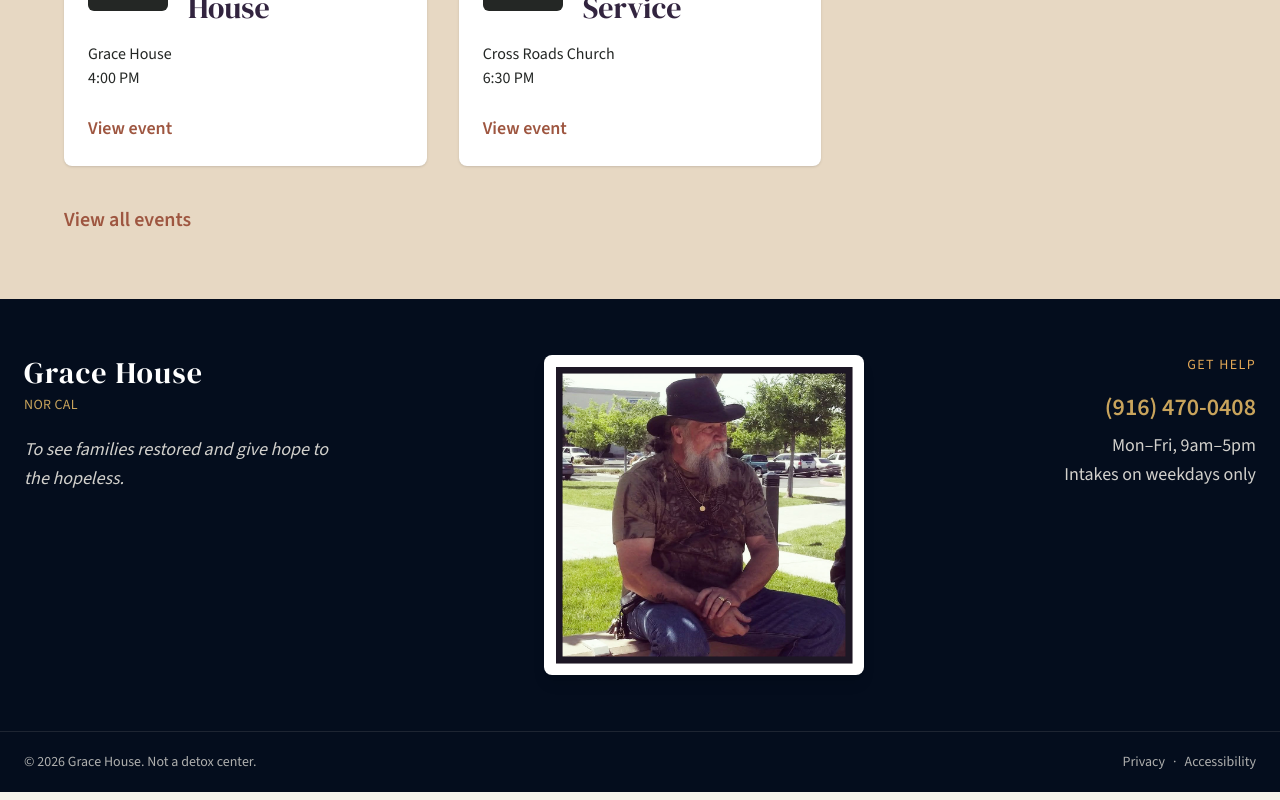
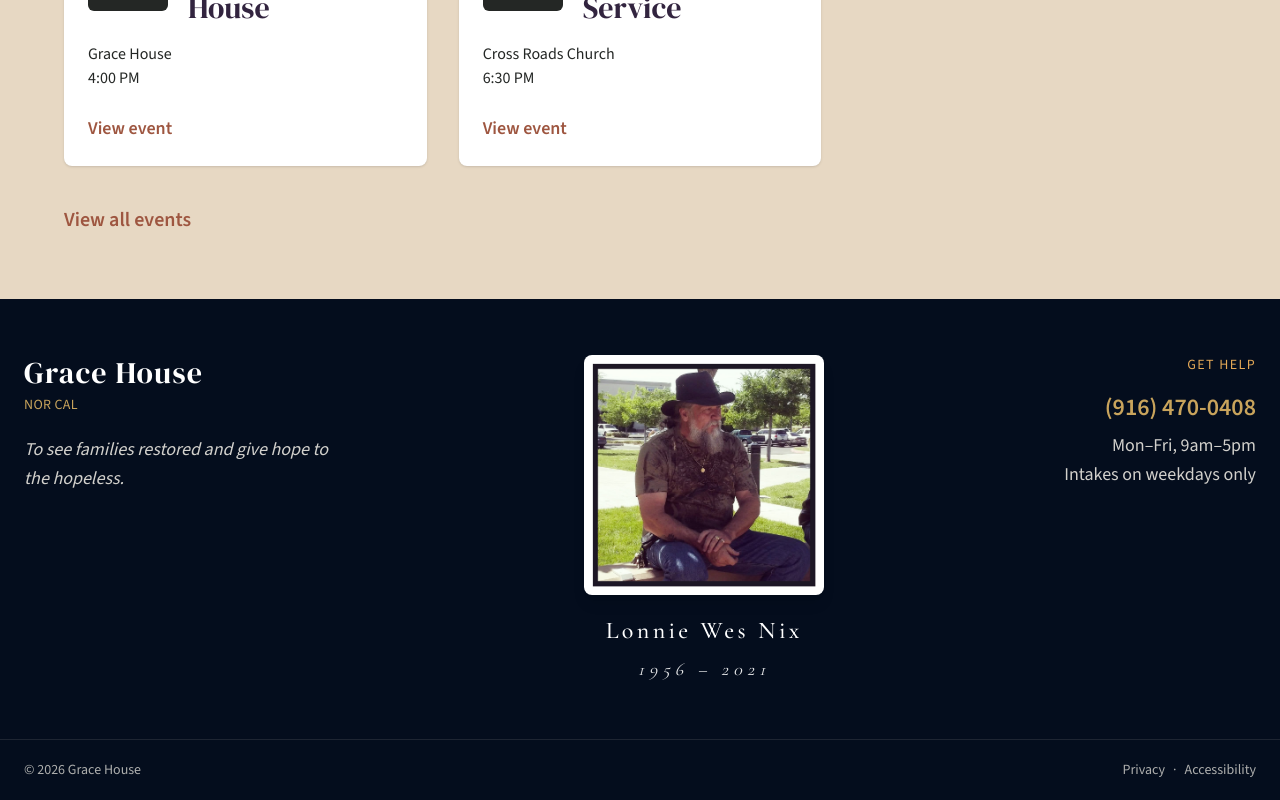
Before and after one commit to jamesmiller2404/grace-house, a Next.js app: page / in a window 1280 px wide. Shown: the part 4003-4803 px from the top of the page. Built offline with nearby package versions, Linux system fonts and the light colour scheme.

Commit message:
ui changes, lonnie nix photo

```diff
--- a/src/app/events/page.tsx
+++ b/src/app/events/page.tsx
@@ -18,7 +18,7 @@ export default function EventsPage() {
       <main className="flex-1">
         <UpcomingEvents
           heading="Upcoming Events"
-          subtitle="Join us — everyone is welcome."
+          subtitle="Join us"
           events={upcomingEvents}
           showControls
         />
--- a/src/app/globals.css
+++ b/src/app/globals.css
@@ -11,6 +11,8 @@
   --color-ink: #242725;
   --font-heading: var(--font-dm-serif), Georgia, serif;
   --font-sans: var(--font-source), system-ui, sans-serif;
+  /* Elegant serif for the memorial dedication in the footer */
+  --font-memorial: var(--font-cormorant), Georgia, serif;
 }
 
 body {
--- a/src/app/layout.tsx
+++ b/src/app/layout.tsx
@@ -1,5 +1,9 @@
 import type { Metadata } from "next";
-import { DM_Serif_Display, Source_Sans_3 } from "next/font/google";
+import {
+  Cormorant_Garamond,
+  DM_Serif_Display,
+  Source_Sans_3,
+} from "next/font/google";
 import Nav from "@/components/Nav";
 import Footer from "@/components/Footer";
 import "./globals.css";
@@ -11,6 +15,13 @@ const dmSerif = DM_Serif_Display({
   variable: "--font-dm-serif",
 });
 const source = Source_Sans_3({ subsets: ["latin"], variable: "--font-source" });
+// Elegant serif used for the memorial dedication in the footer
+const cormorant = Cormorant_Garamond({
+  subsets: ["latin"],
+  weight: ["400", "500", "600"],
+  style: ["normal", "italic"],
+  variable: "--font-cormorant",
+});
 
 export const metadata: Metadata = {
   title: "Grace House — Design Concept",
@@ -25,7 +36,7 @@ export default function RootLayout({
   children: React.ReactNode;
 }) {
   return (
-    <html lang="en" className={`${dmSerif.variable} ${source.variable}`}>
+    <html lang="en" className={`${dmSerif.variable} ${source.variable} ${cormorant.variable}`}>
       <body className="flex min-h-screen flex-col">
         <Nav />
         {children}
--- a/src/components/Footer.tsx
+++ b/src/components/Footer.tsx
@@ -22,15 +22,32 @@ export default function Footer() {
           </p>
         </div>
 
-        {/* Column 2: pastor photo */}
-        <div className="flex justify-center lg:justify-center">
+        {/* Column 2: pastor photo + memorial dedication */}
+        <div className="flex w-full max-w-xs flex-col items-center lg:w-auto">
+          <a
+            href="/images/pastorLonnie2a.jpg"
+            target="_blank"
+            rel="noopener noreferrer"
+            aria-label="View full-size photo of Pastor Lonnie"
+            title="View full-size photo"
+            className="block rounded-lg focus-visible:outline-2 focus-visible:outline-offset-4 focus-visible:outline-gold"
+          >
             <Image
               src="/images/pastorLonnie2a.jpg"
               alt="Pastor Lonnie"
               width={1086}
               height={1086}
-            className="rounded-lg h-auto w-full max-w-xs shadow-lg"
+              className="h-auto w-full max-w-[240px] rounded-lg shadow-lg transition-transform duration-200 hover:scale-[1.03]"
             />
+          </a>
+          <p className="font-memorial mt-5 text-center leading-snug text-white">
+            <span className="block text-2xl font-medium tracking-[0.14em]">
+              Lonnie Wes Nix
+            </span>
+            <span className="mt-2 block text-lg italic tracking-[0.28em] text-white/90">
+              1956&nbsp;&ndash;&nbsp;2021
+            </span>
+          </p>
         </div>
 
         {/* Column 3: Get help */}
@@ -55,7 +72,7 @@ export default function Footer() {
       {/* Legal row */}
       <div className="border-cream/10 border-t">
         <div className="mx-auto flex max-w-7xl flex-wrap items-center justify-between gap-2 px-4 py-5 text-sm text-cream/70 sm:px-6">
-          <p>© 2026 {site.name}. Not a detox center.</p>
+          <p>© 2026 {site.name}</p>
           <p>
             <a href="#" className="hover:text-lift transition-colors">
               Privacy
--- a/src/components/Nav.tsx
+++ b/src/components/Nav.tsx
@@ -1,3 +1,6 @@
+"use client";
+
+
 import Image from "next/image";
 import Link from "next/link";
 import { useEffect, useRef } from "react";
```
Lines whose indentation alone changed are shown as unchanged.
